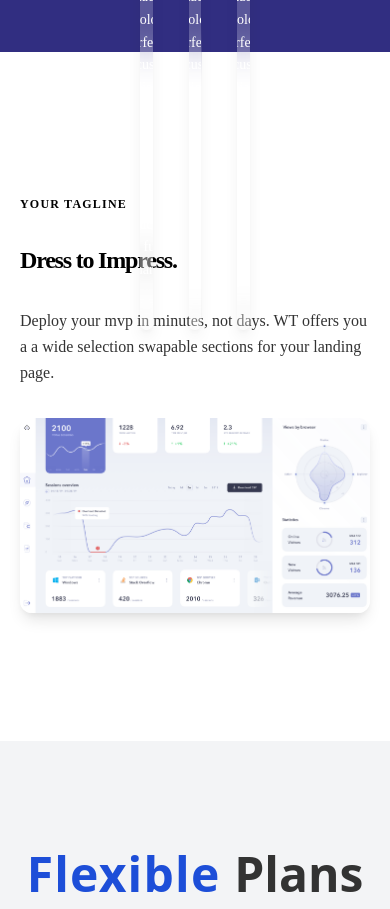
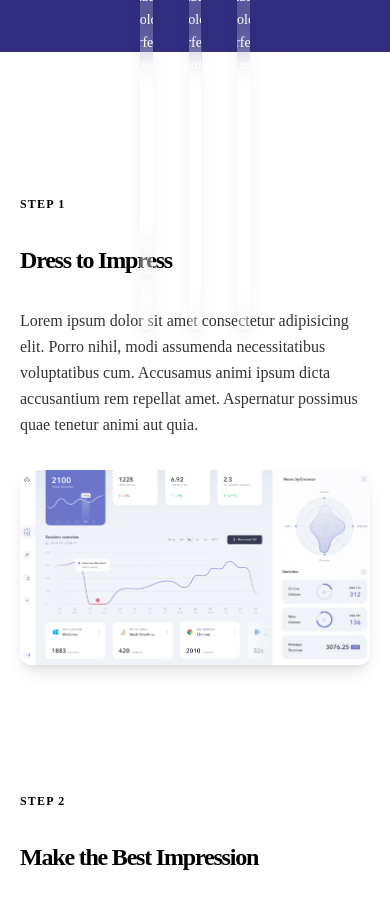
Before and after one commit to synerjay/landing-page-template-nextjs, a Next.js app: page / in a window 390 px wide. Shown: the part 2480-3389 px from the top of the page. Built offline with nearby package versions, Linux system fonts and the light colour scheme.

Commit message:
Added multiple tour components

```diff
--- a/comps/Tour.js
+++ b/comps/Tour.js
@@ -1,54 +1,60 @@
 import React from 'react';
 
-const Tour = () => {
+const TourBox = (props) => {
   return (
-    <section class='text-blueGray-700 bg-white mt-20'>
-      <div class='container flex flex-col items-center px-5 py-16 mx-auto md:flex-row lg:px-28'>
-        <div class='flex flex-col items-start mb-16 text-left lg:flex-grow md:w-1/2 lg:pr-24 md:pr-16 md:mb-0'>
+    <>
+      {props.tours.map((tour, key) => (
+        <div class='flex flex-col items-start mb-16 text-left lg:flex-grow md:w-full lg:pr-24 md:pr-16 md:mb-0'>
           <h2 class='mb-8 text-xs font-semibold tracking-widest text-black uppercase title-font'>
             {' '}
-            Your tagline{' '}
+            Step {tour.id}
           </h2>
           <h1 class='mb-8 text-2xl font-black tracking-tighter text-black md:text-5xl title-font'>
-            {' '}
-            Dress to Impress.{' '}
+            {tour.title}
           </h1>
           <p class='mb-8 text-base leading-relaxed text-left text-blueGray-600 '>
-            {' '}
-            Deploy your mvp in minutes, not days. WT offers you a a wide
-            selection swapable sections for your landing page.{' '}
+            {tour.desc}
           </p>
-          {/* <div class='flex flex-col justify-center lg:flex-row'>
-            <button class='flex items-center px-6 py-2 mt-auto font-semibold text-white transition duration-500 ease-in-out transform bg-blue-600 rounded-lg hover:bg-blue-700 focus:shadow-outline focus:outline-none focus:ring-2 ring-offset-current ring-offset-2'>
-              {' '}
-              Show me{' '}
-            </button>
-            <p class='mt-2 text-sm text-left text-blueGray-600 md:ml-6 md:mt-0'>
-              {' '}
-              It will take you to candy shop. <br class='hidden lg:block' />
-              <a
-                href='#'
-                class='inline-flex items-center font-semibold text-blue-600 md:mb-2 lg:mb-0 hover:text-black '
-                title='read more'
-              >
-                {' '}
-                Read more about it »{' '}
-              </a>
-            </p>
-          </div> */}
+
           <img
-            src='/images/landingimage.png'
+            src={tour.img}
             alt=''
             className='img-fluid mx-auto d-block rounded-xl shadow-lg'
           />
         </div>
-        {/* <div class='w-full lg:w-1/3 lg:max-w-lg md:w-1/2'>
-          <img
-            class='object-cover object-center rounded-lg '
-            alt='hero'
-            src='https://dummyimage.com/720x600/F3F4F7/8693ac'
-          />
-        </div> */}
+      ))}
+    </>
+  );
+};
+
+const Tour = () => {
+  const tours = [
+    {
+      id: 1,
+      img: '/images/landingimage.png',
+      title: 'Dress to Impress',
+      desc: 'Lorem ipsum dolor sit amet consectetur adipisicing elit. Porro nihil, modi assumenda necessitatibus voluptatibus cum. Accusamus animi ipsum dicta accusantium rem repellat amet. Aspernatur possimus quae tenetur animi aut quia.',
+      link: '/',
+    },
+    {
+      id: 2,
+      img: '/images/landingimage.png',
+      title: 'Make the Best Impression',
+      desc: 'Lorem ipsum dolor sit amet consectetur adipisicing elit. Porro nihil, modi assumenda necessitatibus voluptatibus cum. Accusamus animi ipsum dicta accusantium rem repellat amet. Aspernatur possimus quae tenetur animi aut quia.',
+      link: '/',
+    },
+    {
+      id: 3,
+      img: '/images/landingimage.png',
+      title: 'Walk Through With Elegance',
+      desc: 'Lorem ipsum dolor sit amet consectetur adipisicing elit. Porro nihil, modi assumenda necessitatibus voluptatibus cum. Accusamus animi ipsum dicta accusantium rem repellat amet. Aspernatur possimus quae tenetur animi aut quia.',
+      link: '/',
+    },
+  ];
+  return (
+    <section class='text-blueGray-700 bg-white mt-20'>
+      <div class='container flex items-center gap-y-16 px-5 py-16 mx-auto flex-col md:px-36 '>
+        <TourBox tours={tours} />
       </div>
     </section>
   );
```
